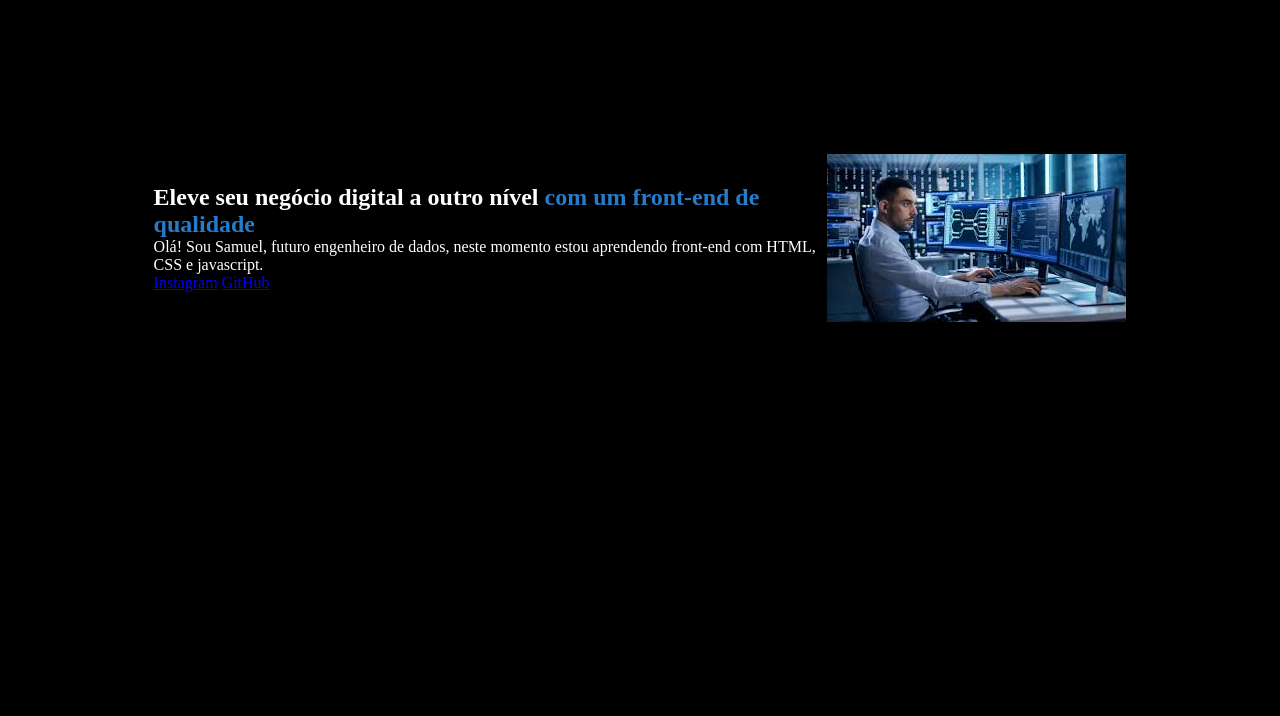
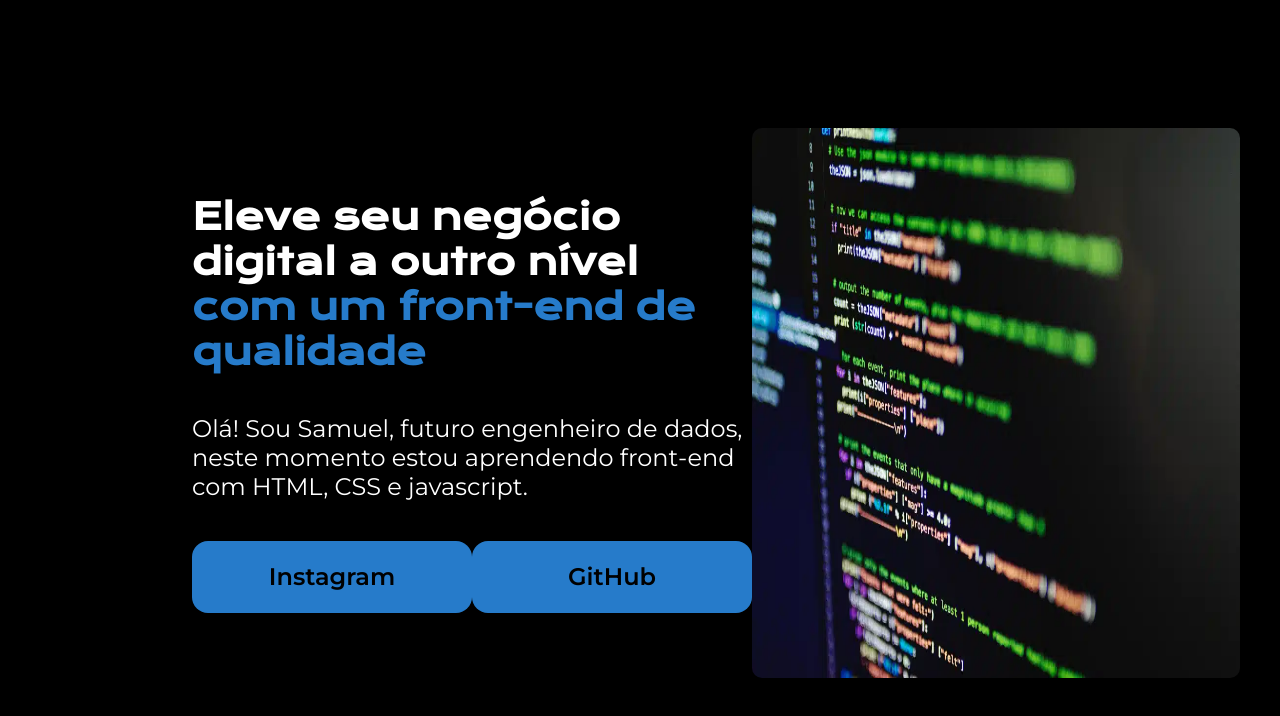
Before and after one commit to Samuel258036/PORTFOLIO, a plain HTML site: page index.html in a window 1280 px wide. Drawn offline with nearby package versions, Linux system fonts and the light colour scheme.

Commit message:
finalizando o site

```diff
--- a/index.html
+++ b/index.html
@@ -9,13 +9,15 @@
 <body>
 <header></header>
 <main class="apresentacao">
-    <section>
-        <h1>Eleve seu negócio digital a outro nível <strong class="titulo-destaque">com um front-end de qualidade</strong></h1>
-        <p>Olá! Sou Samuel, futuro engenheiro de dados, neste momento estou aprendendo front-end com HTML, CSS e javascript.</p>
-        <a href="https://www.instagram.com/samuel.prado11/">Instagram</a>
-        <a href="https://github.com/Samuel258036">GitHub</a>
+    <section class="apresentacao__conteudo">
+        <h1 class="apresentacao__conteudo__titulo">Eleve seu negócio digital a outro nível <strong class="titulo-destaque">com um front-end de qualidade</strong></h1>
+        <p class="apresentacao__conteudo__texto">Olá! Sou Samuel, futuro engenheiro de dados, neste momento estou aprendendo front-end com HTML, CSS e javascript.</p>
+        <div class="apresentacao__links">
+            <a class="apresentacao__links__links" href="https://www.instagram.com/samuel.prado11/">Instagram</a>
+            <a class="apresentacao__links__links" href="https://github.com/Samuel258036">GitHub</a>
+        </div>
     </section>
-    <img src="/image/engenheirodados.jpeg" alt="engenheiro de dados">
+    <img src="/image/Engenheiro-de-dados-dominio-de-linguagens-de-programacao.png" alt="engenheiro de dados">
 
 </main>
 <footer></footer>
--- a/style.css
+++ b/style.css
@@ -1,3 +1,5 @@
+@import url('https://fonts.googleapis.com/css2?family=Krona+One&family=Montserrat:wght@400;600&display=swap');
+
 * {
     margin: 0;
     padding: 0;
@@ -15,8 +17,49 @@
 }
 
 .apresentacao {
-    margin: 12%;
+    margin: 10% 15%;
     display: flex;
     align-items: center;
     justify-content: space-between;
 }
+
+.apresentacao__conteudo {
+    width: 615px;
+    display: flex;
+    flex-direction: column;
+    gap: 40px;
+}
+
+.apresentacao__conteudo__titulo {
+    font-size: 36px;
+    font-family: 'Krona One', sans-serif;
+}
+
+.apresentacao__conteudo__texto {
+    font-size: 24px;
+    font-family: 'Montserrat', sans-serif;
+}
+
+img {
+    width: 488px;
+    height: 550px;
+    border-radius: 10px;
+}
+
+.apresentacao__links {
+    display: flex;
+    justify-content: space-between;
+}
+
+.apresentacao__links__links {
+    background-color: #267bca;
+    width: 280px;
+    text-align: center;
+    border-radius: 16px;
+    font-size: 24px;
+    font-family: 'Montserrat', sans-serif;
+    font-weight: 600;
+    padding: 21.5px 0;
+    text-decoration: none;
+    color: black;
+}
```
Also changed, not shown: image/Engenheiro-de-dados-dominio-de-linguagens-de-programacao.png (added), image/Imagem.png (added), image/engenheiro-de-dados.webp (added).
